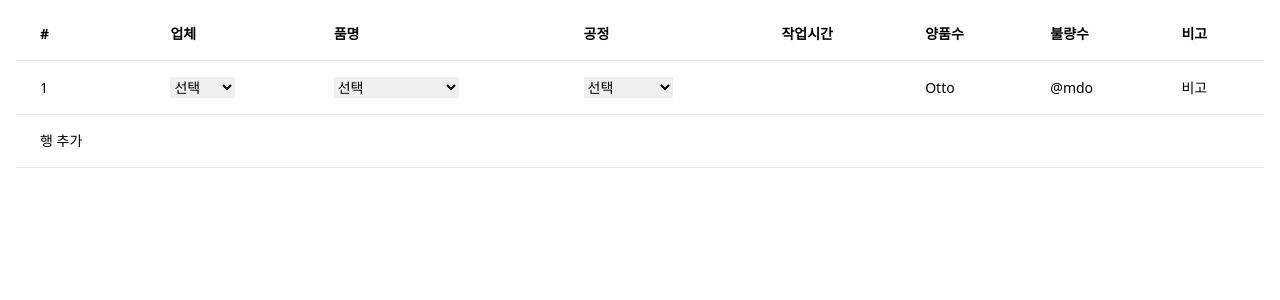
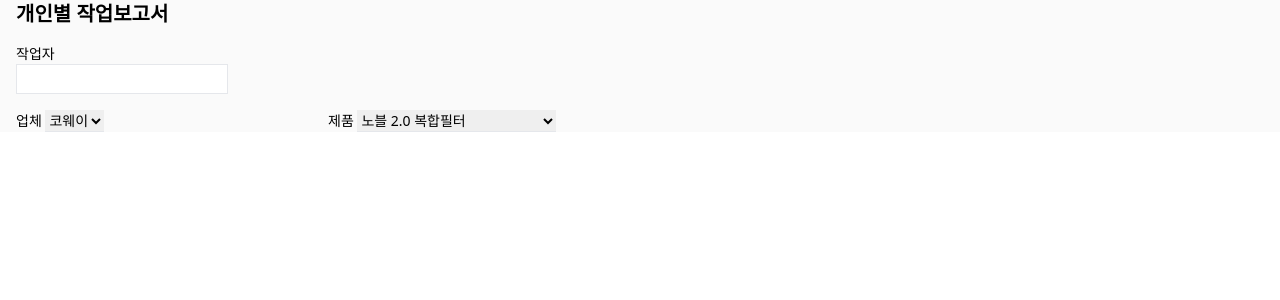
Before and after one commit to choiexe1/worklog, a FastAPI app: page / in a window 1280 px wide. Shown: the top 300 px of the page. Run offline with FastAPI, Linux system fonts and the light colour scheme; some libraries are stand-ins or nearby versions.

Commit message:
templates

```diff
--- a/server.py
+++ b/server.py
@@ -1,3 +1,4 @@
+from pydantic import BaseModel
 from fastapi import FastAPI, Request
 from fastapi.responses import HTMLResponse
 from fastapi.staticfiles import StaticFiles
@@ -8,7 +9,6 @@ app = FastAPI()
 app.mount("/static", StaticFiles(directory="static"), name="static")
 
 templates = Jinja2Templates(directory="templates")
-from pydantic import BaseModel
 
 class Log(BaseModel):
     name: str
@@ -19,6 +19,7 @@ async def root(req: Request):
         request=req, name="index.html", context={"id": id}
     )
 
+
 @app.get("/{name}")
 async def test(name: str):
     return Log(name=name)
--- a/templates/index.html
+++ b/templates/index.html
@@ -1,36 +1,66 @@
 <html>
   <head>
-        <meta charset="UTF-8">
-        <meta name="viewport" content="width=device-width, initial-scale=1.0">
+    <meta charset="UTF-8" />
+    <meta name="viewport" content="width=device-width, initial-scale=1.0" />
     <title>Item Details</title>
     <script src="https://cdn.tailwindcss.com"></script>
   </head>
   <body>
-        <div class="container mx-auto px-4">
+    <div class="container mx-auto px-4 bg-neutral-50">
+      <section class="mb-4">
+        <h1 class="text-xl font-bold">개인별 작업보고서</h1>
+      </section>
+
+      <section class="text-sm my-4">
+        <label for="name" class="block">작업자</label>
+        <input type="text" name="name" id="" class="border p-1" />
+      </section>
+
+      <div class="grid grid-cols-1 items-center">
+        <div class="grid grid-cols-4 md:grid-flow-col">
+          <div class="text-sm">
+            <label for="company" class="">업체</label>
+            <select name="company" id="" class="border-b">
+              <option value="">코웨이</option>
+              <option value="">오토앤</option>
+            </select>
+          </div>
+          <div class="text-sm">
+            <label for="">제품</label>
+            <select name="" id="" class="border-b">
+              <option value="">노블 2.0 복합필터</option>
+              <option value="">노블 2.0 이중필터</option>
+              <option value="">마이티 산불 복합필터 ㅇㅇㅇㅇ</option>
+            </select>
+          </div>
+        </div>
+      </div>
+    </div>
+    <!-- <div class="container mx-auto px-4">
       <div class="flex flex-col">
         <div class="overflow-x-auto sm:-mx-6 lg:-mx-8">
           <div class="inline-block min-w-full py-2 sm:px-6 lg:px-8">
             <div class="overflow-hidden">
               <table
-                        class="min-w-full text-left text-sm font-light text-surface dark:text-white">
-                        <thead
-                        class="border-b border-neutral-200 font-medium dark:border-white/10">
+                class="min-w-full text-left text-sm font-light text-surface">
+                <thead class="border-b border-neutral-200 font-medium">
                   <tr>
                     <th scope="col" class="px-6 py-4">#</th>
                     <th scope="col" class="px-6 py-4">업체</th>
                     <th scope="col" class="px-6 py-4">품명</th>
                     <th scope="col" class="px-6 py-4">공정</th>
-                            <th scope="col" class="px-6 py-4">작업시간</th>
+                    <th scope="col" class="px-6 py-4">시작시간</th>
+                    <th scope="col" class="px-6 py-4">종료시간</th>
                     <th scope="col" class="px-6 py-4">양품수</th>
                     <th scope="col" class="px-6 py-4">불량수</th>
                     <th scope="col" class="px-6 py-4">비고</th>
                   </tr>
                 </thead>
                 <tbody>
-                        <tr class="border-b border-neutral-200 dark:border-white/10">
+                  <tr class="border-b border-neutral-200">
                     <td class="whitespace-nowrap px-6 py-4 font-medium">1</td>
                     <td class="whitespace-nowrap px-6 py-4">
-                                <select>
+                      <select class="bg-neutral-100 p-2">
                         <option selected>선택</option>
                         <option>코웨이</option>
                         <option>DK산업</option>
@@ -38,7 +68,7 @@
                       </select>
                     </td>
                     <td class="whitespace-nowrap px-6 py-4">
-                                <select>
+                      <select class="bg-neutral-100 p-2">
                         <option selected>선택</option>
                         <option>노블 2.0 복합필터</option>
                         <option>노블 15평</option>
@@ -46,7 +76,7 @@
                       </select>
                     </td>
                     <td class="whitespace-nowrap px-6 py-4">
-                                <select>
+                      <select class="bg-neutral-100 p-2">
                         <option selected>선택</option>
                         <option>EPDM 부착</option>
                         <option>수리</option>
@@ -54,24 +84,28 @@
                       </select>
                     </td>
                     <td class="whitespace-nowrap px-6 py-4">
-                                <!-- Text -->
+                      <input
+                        type="time"
+                        id=""
+                        name=""
+                        min="08:00"
+                        max="21:00"
+                        step="600"
+                        required />
                     </td>
-                            <td class="whitespace-nowrap px-6 py-4">Otto</td>
-                            <td class="whitespace-nowrap px-6 py-4">@mdo</td>
-                            <td class="whitespace-nowrap px-6 py-4">비고</td>
-                        </tr>
-                        <!-- <tr class="border-b border-neutral-200 dark:border-white/10">
-                            <td class="whitespace-nowrap px-6 py-4 font-medium">2</td>
-                            <td class="whitespace-nowrap px-6 py-4">Jacob</td>
-                            <td class="whitespace-nowrap px-6 py-4">Thornton</td>
-                            <td class="whitespace-nowrap px-6 py-4">@fat</td>
-                            <td class="whitespace-nowrap px-6 py-4">Jacob</td>
-                            <td class="whitespace-nowrap px-6 py-4">Thornton</td>
-                            <td class="whitespace-nowrap px-6 py-4">@fat</td>
-                            <td class="whitespace-nowrap px-6 py-4">비고</td>
-                        </tr> -->
-                        <tr class="border-b border-neutral-200 dark:border-white/10">
-                            <td class="whitespace-nowrap px-6 py-4 font-medium" colspan="1">행 추가</td>
+                    <td class="whitespace-nowrap px-6 py-4">
+                      <input
+                        type="time"
+                        id=""
+                        name=""
+                        min="08:00"
+                        max="21:00"
+                        step="600"
+                        required />
+                    </td>
+                    <td class="whitespace-nowrap px-6 py-4">2</td>
+                    <td class="whitespace-nowrap px-6 py-4">0</td>
+                    <td class="whitespace-nowrap px-6 py-4">입력</td>
                   </tr>
                 </tbody>
               </table>
@@ -80,5 +114,10 @@
         </div>
       </div>
     </div>
+    <div class="container mx-auto px-4 flex flex-row-reverse py-4">
+      <button class="bg-gray-500 text-white border p-2 rounded-md text-sm">
+        행 추가(+)
+      </button>
+    </div> -->
   </body>
 </html>
```
Lines whose indentation alone changed are shown as unchanged.
